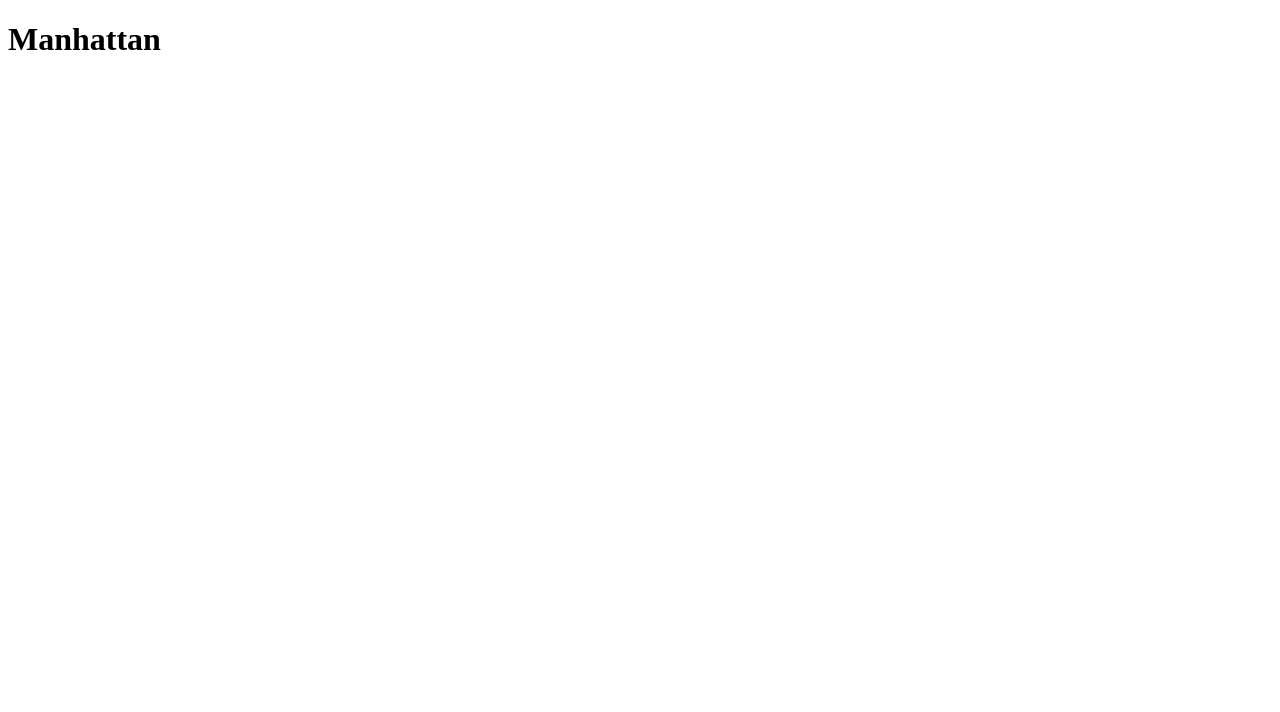
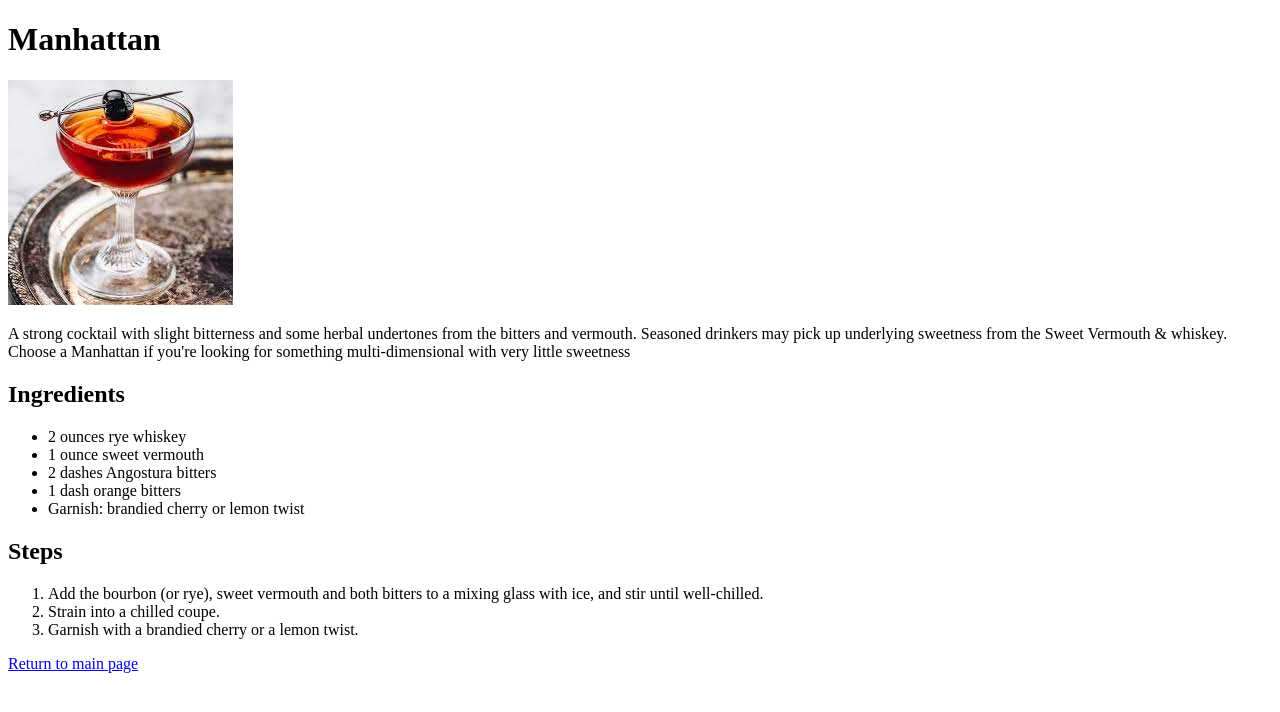
Before and after one commit to FlakkPanzer/TheRecipe, a plain HTML site: page recipes/manhattan.html in a window 1280 px wide. Drawn offline with Linux system fonts and the light colour scheme.

Commit message:
Added content to manhattan.html

```diff
--- a/recipes/manhattan.html
+++ b/recipes/manhattan.html
@@ -7,7 +7,25 @@
 
     <body>
         <h1>Manhattan</h1>
-
+        <img src = "../images/manhattan.jpeg" alt = "Picture of a manhattan">
+        <p>
+            A strong cocktail with slight bitterness and some herbal undertones from the bitters and vermouth. Seasoned drinkers may pick up underlying sweetness from the Sweet Vermouth & whiskey. Choose a Manhattan if you&#39re looking for something multi-dimensional with very little sweetness
+        </p>
+        <h2>Ingredients</h2>
+        <ul>
+            <li>2 ounces rye whiskey</li>
+            <li>1 ounce sweet vermouth</li>
+            <li>2 dashes Angostura bitters</li>
+            <li>1 dash orange bitters</li>
+            <li>Garnish: brandied cherry or lemon twist</li>
+        </ul>
+        <h2>Steps</h2>
+        <ol>
+            <li>Add the bourbon (or rye), sweet vermouth and both bitters to a mixing glass with ice, and stir until well-chilled.</li>
+            <li>Strain into a chilled coupe.</li>
+            <li>Garnish with a brandied cherry or a lemon twist.</li>
+        </ol>
+        <a href = "../index.html">Return to main page</a>
     </body>
 
 </html>
```
